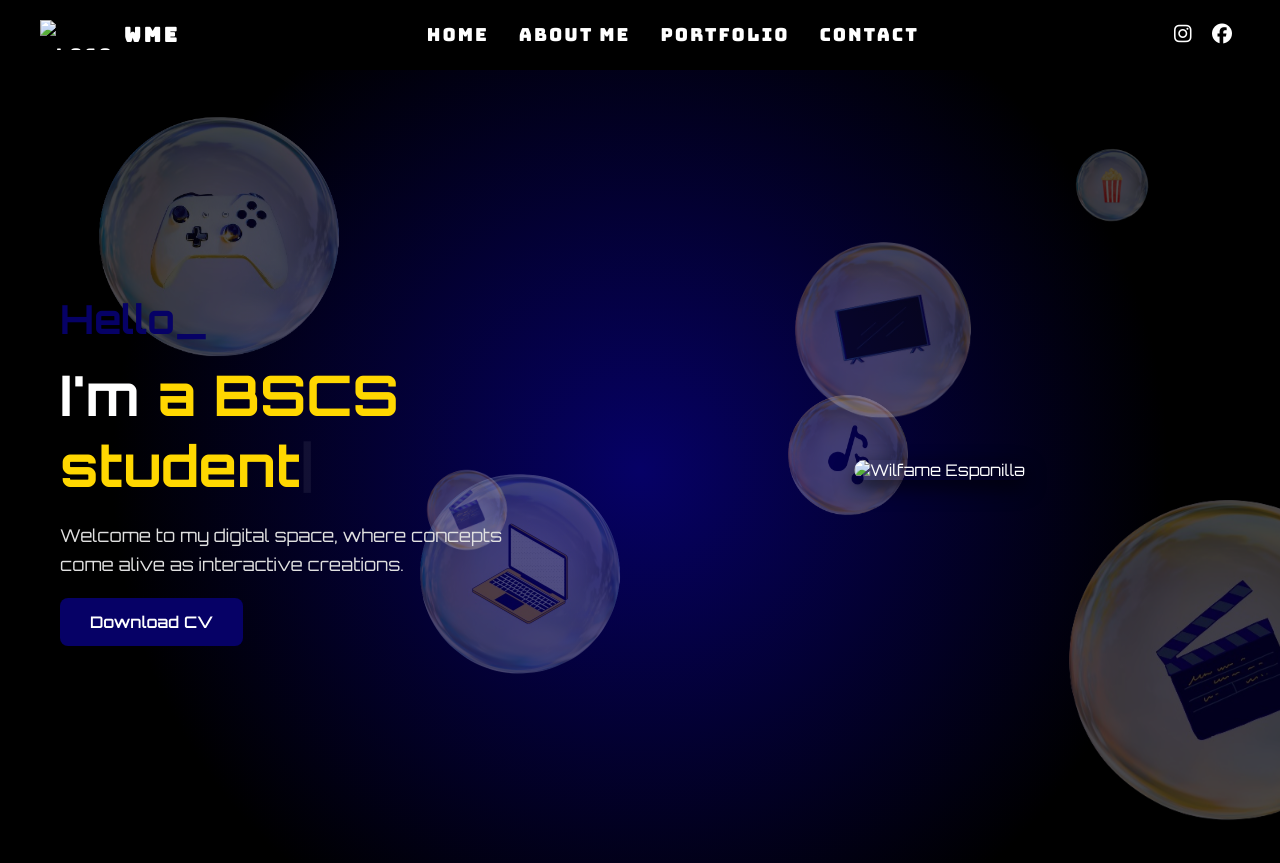
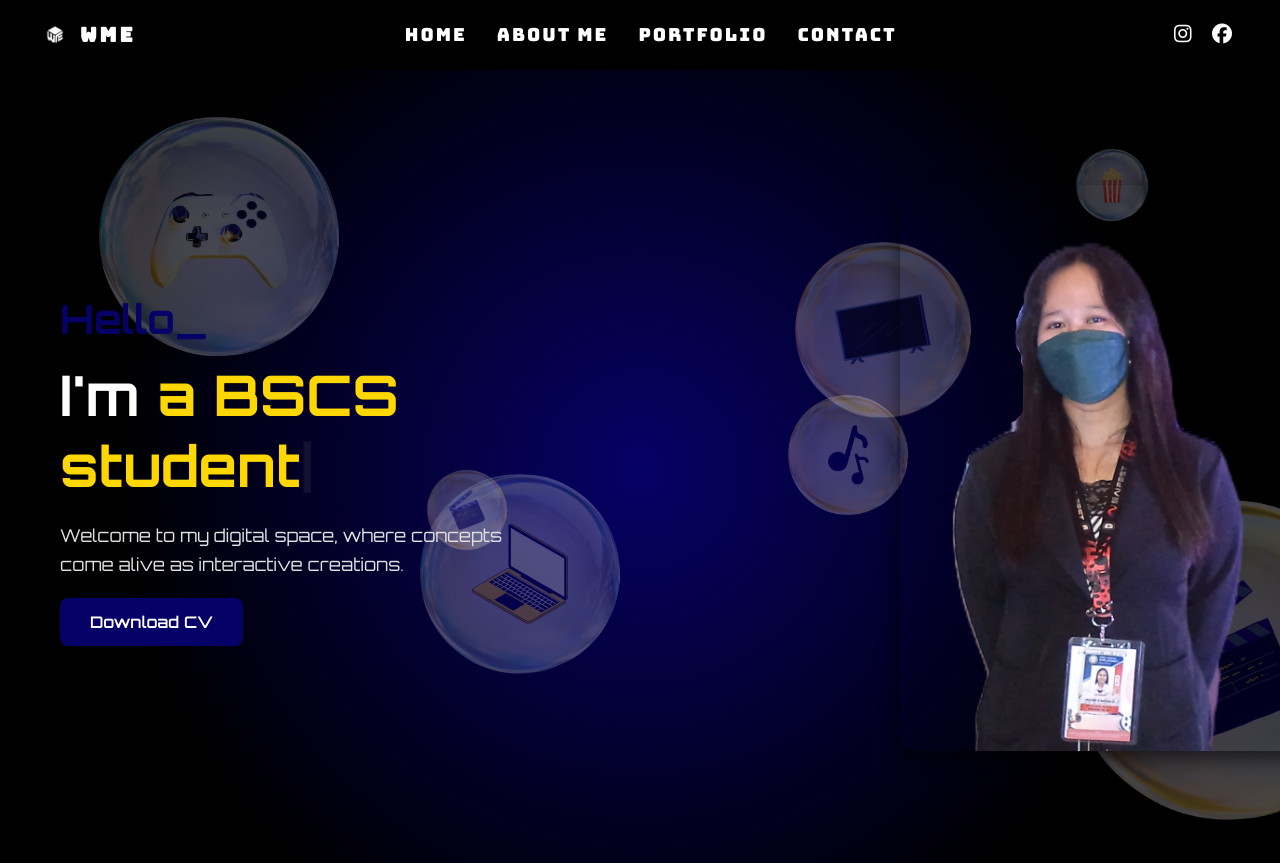
Before and after one commit to sky1rk/Portfolio, a plain HTML site: page index.html in a window 1280 px wide. Shown: the top 863 px of the page. Drawn offline with nearby package versions, Linux system fonts and the light colour scheme.

Commit message:
changed the file path in index.html

```diff
--- a/index.html
+++ b/index.html
@@ -15,7 +15,7 @@
 <header>
   <div class="brand">
     <a href="#home" class="brand-link">
-      <img id="logo" src="logo.png" alt="logo" />
+      <img id="logo" src="images/logo.png" alt="logo" />
       <span class="brand-name">wme</span>
     </a>
   </div>
@@ -67,7 +67,7 @@
         <!-- Right side image -->
         <div class="cols cols1">
             <div class="imgbox">
-            <img src="home.png" alt="Wilfame Esponilla" class="home-image" />
+            <img src="images/home.png" alt="Wilfame Esponilla" class="home-image" />
             </div>
         </div>
         </div>
```
